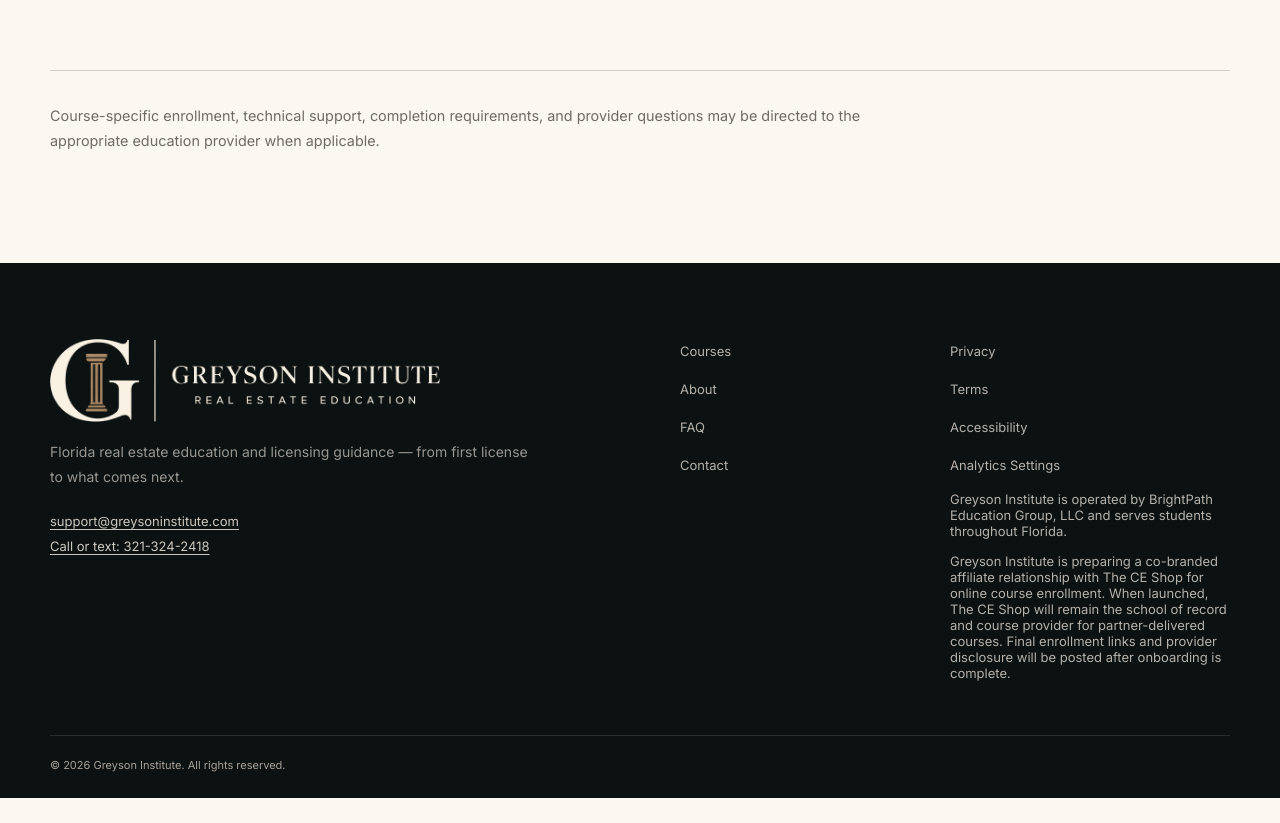
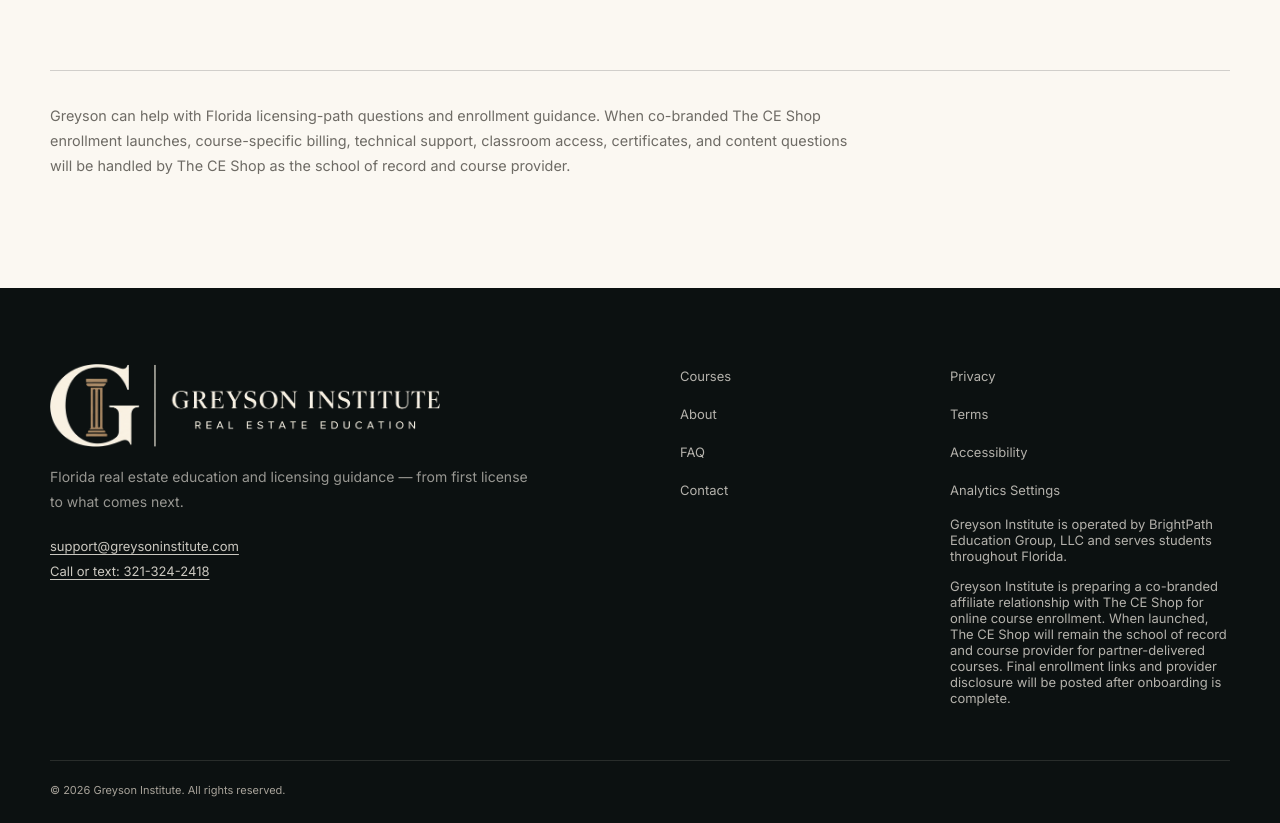
Before and after one commit to BrianLook/Greyson-Institute-Website, a Next.js app: page /contact in a window 1280 px wide. Shown: the part 1507-2330 px from the top of the page. Before the commit the page ends 2305 px from the top, so only its background shows below. Built offline with nearby package versions, Linux system fonts and the light colour scheme.

Commit message:
Clarify Greyson and CE Shop support responsibilities

```diff
--- a/app/contact/page.tsx
+++ b/app/contact/page.tsx
@@ -337,9 +337,11 @@ export default function ContactPage() {
             overflowWrap: "anywhere",
           }}
         >
-          Course-specific enrollment, technical support, completion
-          requirements, and provider questions may be directed to the
-          appropriate education provider when applicable.
+          Greyson can help with Florida licensing-path questions and enrollment
+          guidance. When co-branded The CE Shop enrollment launches,
+          course-specific billing, technical support, classroom access,
+          certificates, and content questions will be handled by The CE Shop as
+          the school of record and course provider.
         </p>
       </div>
     </section>
```
